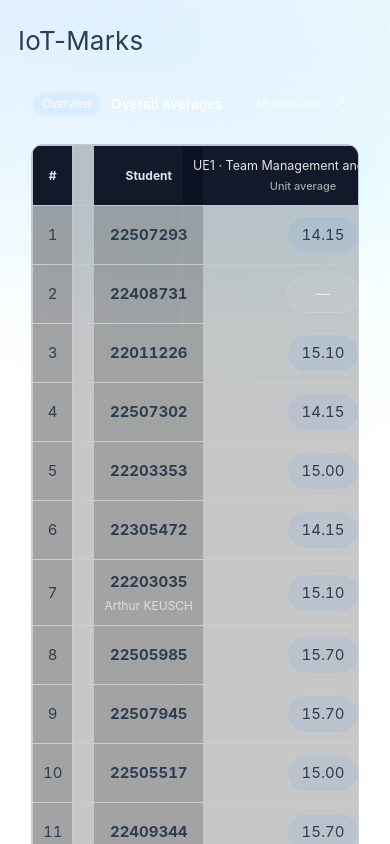
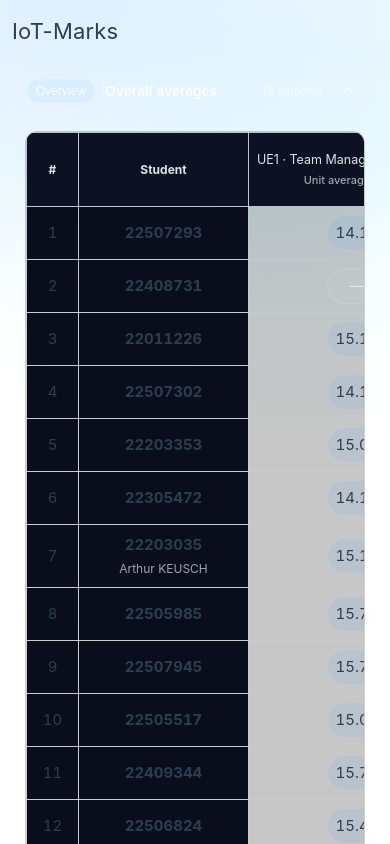
Before and after one commit to arthurkeusch/IoT-Marks, a Vue app in the folder IoT-Marks/: page / in a window 390 px wide. Shown: the top 844 px of the page. Built offline with nearby package versions, Linux system fonts and the light colour scheme.

Commit message:
Ajout de styles pour téléphones

```diff
--- a/IoT-Marks/src/views/HomeView.vue
+++ b/IoT-Marks/src/views/HomeView.vue
@@ -833,12 +833,19 @@ const allRowsSorted = computed(() => {
 
 .table-wrap {
   overflow: auto;
+  -webkit-overflow-scrolling: touch;
+  overscroll-behavior-x: contain;
   border-radius: 12px;
   border: 1px solid var(--line);
   background: rgba(0, 0, 0, 0.22);
+  position: relative;
+  isolation: isolate;
 }
 
 .table {
+  --rank-w: 62px;
+  --student-w: 260px;
+
   width: 100%;
   border-collapse: collapse;
   min-width: 720px;
@@ -856,7 +863,7 @@ const allRowsSorted = computed(() => {
   position: sticky;
   top: 0;
   z-index: 3;
-  background: rgba(12, 18, 36, 0.96);
+  background: rgba(12, 18, 36, 1);
   color: rgba(255, 255, 255, 0.88);
   font-size: 12px;
   font-weight: 650;
@@ -867,12 +874,14 @@ const allRowsSorted = computed(() => {
 }
 
 .col-rank {
-  width: 62px;
+  width: var(--rank-w);
+  min-width: var(--rank-w);
   font-variant-numeric: tabular-nums;
 }
 
 .col-student {
-  width: 260px;
+  width: var(--student-w);
+  min-width: var(--student-w);
 }
 
 .col-exam {
@@ -887,19 +896,27 @@ const allRowsSorted = computed(() => {
   position: sticky;
   left: 0;
   z-index: 5;
-  background: rgba(12, 18, 36, 0.96);
+  background: rgba(12, 18, 36, 1);
+  background-clip: padding-box;
 }
 
 .sticky-left-2 {
   position: sticky;
-  left: 62px;
+  left: var(--rank-w);
   z-index: 5;
-  background: rgba(12, 18, 36, 0.96);
+  background: rgba(12, 18, 36, 1);
+  background-clip: padding-box;
+  box-shadow: 10px 0 18px rgba(0, 0, 0, 0.28);
+}
+
+.table thead .sticky-left,
+.table thead .sticky-left-2 {
+  z-index: 7;
 }
 
 .table tbody .sticky-left,
 .table tbody .sticky-left-2 {
-  background: rgba(0, 0, 0, 0.18);
+  background: rgba(10, 14, 28, 1);
 }
 
 .th-top {
@@ -1022,4 +1039,57 @@ const allRowsSorted = computed(() => {
   padding: 18px 10px;
   font-size: 13px;
 }
+
+@media (max-width: 640px) {
+  .page {
+    padding: 14px 12px 28px;
+  }
+
+  .title h1 {
+    font-size: 22px;
+  }
+
+  .table {
+    --rank-w: 52px;
+    --student-w: 200px;
+    min-width: 640px;
+  }
+
+  .table th,
+  .table td {
+    padding: 8px 8px;
+  }
+
+  .col-exam {
+    min-width: 140px;
+  }
+
+  .col-avg {
+    min-width: 150px;
+  }
+
+  .th-name {
+    max-width: 160px;
+  }
+
+  .student-name {
+    max-width: 160px;
+  }
+
+  .badge {
+    min-width: 60px;
+    padding: 5px 8px;
+  }
+}
+
+@media (max-width: 420px) {
+  .table {
+    --student-w: 170px;
+    min-width: 560px;
+  }
+
+  .col-exam {
+    min-width: 120px;
+  }
+}
 </style>
```
